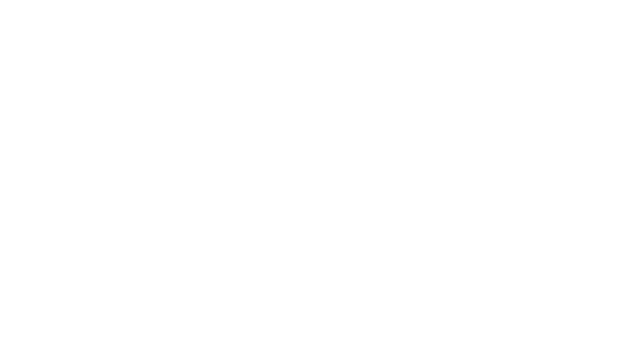
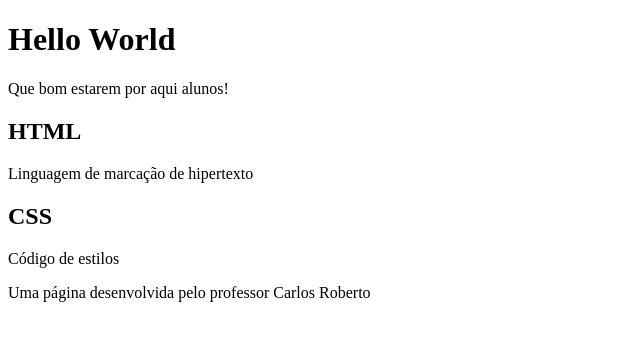
Before and after one commit to carlosjunior1985/hello-word, a plain HTML site: page index.html in a window 1280 px wide. Shown: the whole page, without its empty margins (0-640 px from the left). Drawn offline with Linux system fonts and the light colour scheme.

Commit message:
escritas prontas

```diff
--- a/index.html
+++ b/index.html
@@ -6,6 +6,25 @@
     <title>Chico Feliz</title>
 </head>
 <body>
+<header>
+    <h1>Hello World</h1>
+    <P>Que bom estarem por aqui alunos!</P>
 
+</header>
+
+<section>
+    <h2>HTML</h2>
+    <P>Linguagem de marcação de hipertexto</P>
+
+    <h2>CSS</h2>
+    <p>Código de estilos</p>
+
+    <section>
+
+    <footer>
+        <P>Uma página desenvolvida pelo professor Carlos Roberto</P>
+
+    </footer>
+</section>
 </body>
 </html>
```
